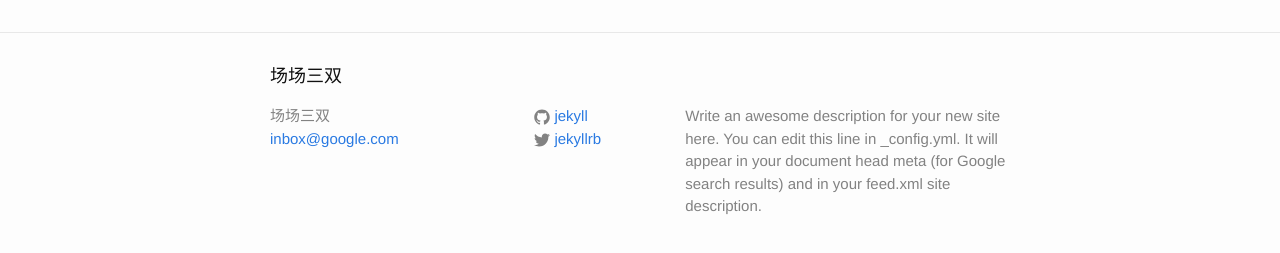
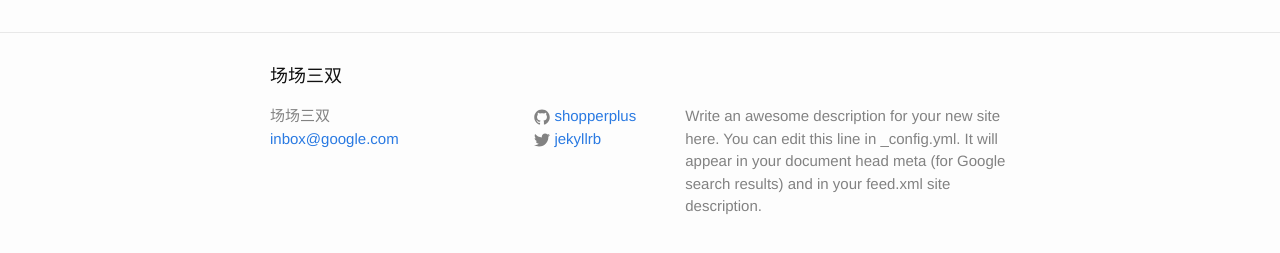
Before and after one commit to shopperplus/blog, a Jekyll site: the page built from index.html, in a window 1280 px wide. Shown: the part 264-517 px from the top of the page. Built offline with Jekyll 4.4.1, drawn with Linux system fonts in a browser that asks for light colours.

Commit message:
Update _config.yml

```diff
--- a/_config.yml
+++ b/_config.yml
@@ -8,7 +8,7 @@ description: > # this means to ignore newlines until "baseurl:"
 baseurl: "/blog" # the subpath of your site, e.g. /blog/
 url: "http://yourdomain.com" # the base hostname & protocol for your site
 twitter_username: jekyllrb
-github_username:  jekyll
+github_username:  shopperplus
 
 # Build settings
 markdown: kramdown
```
